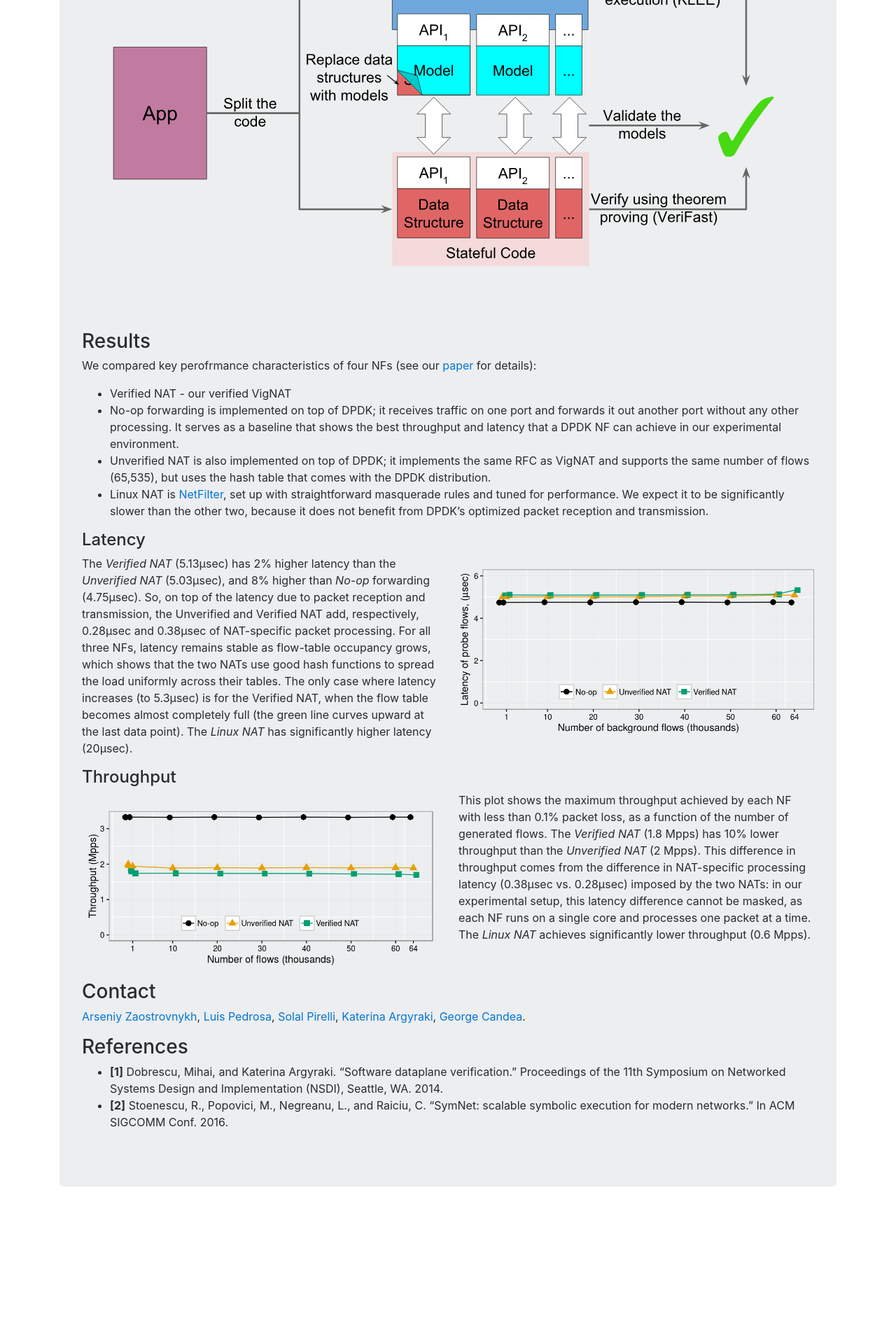
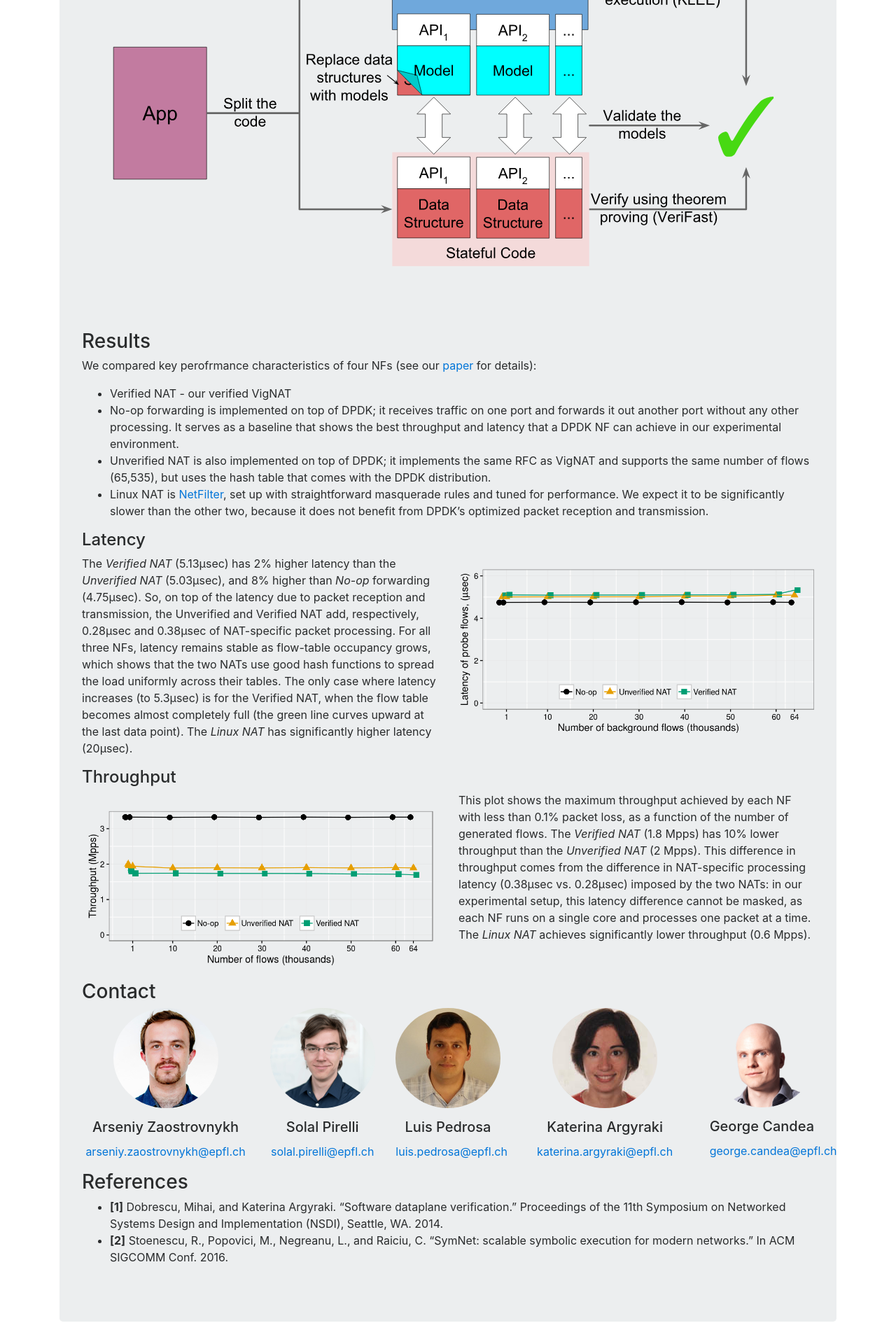
Before and after one commit to vignat/vignat.github.io, a Jekyll site: the page built from index.md, in a window 1280 px wide. Shown: the part 1456-3376 px from the top of the page at 70% size. Built offline with Jekyll 4.4.1, drawn with Linux system fonts in a browser that asks for light colours; before the commit the page ends 3183 px from its top, so only the background shows below that.

Commit message:
bumshots of the team

```diff
--- a/css/style.css
+++ b/css/style.css
@@ -47,3 +47,7 @@ table tr th :first-child, table tr td :first-child {
 table tr th :last-child, table tr td :last-child {
   margin-bottom: 0;
 }
+
+.bumshot {
+    border-radius: 50%;
+}
--- a/index.md
+++ b/index.md
@@ -107,12 +107,39 @@ The _Linux NAT_ achieves significantly lower throughput (0.6 Mpps).
 </div>
 
 ### Contact
+{::options parse_block_html="true" /}
 
-[Arseniy Zaostrovnykh](mailto:arseniy.zaostrovnykh@epfl.ch),
-[Luis Pedrosa](mailto:luis.pedrosa@epfl.ch),
-[Solal Pirelli](mailto:solal.pirelli@epfl.ch),
-[Katerina Argyraki](mailto:katerina.argyraki@epfl.ch),
-[George Candea](mailto:george.candea@epfl.ch).
+<div class="row">
+<div class="col-md-3 text-center">
+<img class="bumshot" src="images/arseniy_small.jpg" alt="Arseniy Zaostrovnykh"/>
+<h5 class="card-title">Arseniy Zaostrovnykh</h5>
+<p><a href="mailto:arseniy.zaostrovnykh@epfl.ch">arseniy.zaostrovnykh@epfl.ch</a></p>
+</div>
+
+<div class="col-md-2 text-center">
+<img class="card-img-top bumshot" src="images/solal_small.png" alt="Solal Pirelli"/>
+<h5 class="card-title">Solal Pirelli</h5>
+<p> <a href="mailto:solal.pirelli@epfl.ch">solal.pirelli@epfl.ch</a> </p>
+</div>
+
+<div class="col-md-2 text-center">
+<img class="card-img-top bumshot" src="images/luis_small.jpg" alt="Luis Pedrosa"/>
+<h5 class="card-title">Luis Pedrosa</h5>
+<p> <a href="mailto:luis.pedrosa@epfl.ch">luis.pedrosa@epfl.ch</a> </p>
+</div>
+
+<div class="col-md-3 text-center">
+<img class="card-img-top bumshot" src="images/katerina_small.jpg" alt="Katerina Argyraki"/>
+<h5 class="card-title">Katerina Argyraki</h5>
+<p> <a href="mailto:katerina.argyraki@epfl.ch">katerina.argyraki@epfl.ch</a> </p>
+</div>
+
+<div class="col-md-2 text-center">
+<img class="card-img-top bumshot" src="images/george_small.png" alt="George Candea"/>
+<h5 class="card-title">George Candea</h5>
+<p> <a href="mailto:george.candea@epfl.ch">george.candea@epfl.ch</a> </p>
+</div>
+</div>
 
 ### References
 
```
Also changed, not shown: images/arseniy.jpg (added), images/arseniy_small.jpg (added), images/george.png (added), images/george_small.png (added), images/katerina.jpg (added), images/katerina_small.jpg (added), images/luis.jpg (added), images/luis_small.jpg (added), images/solal.png (added), images/solal_small.png (added), 1 other file.
